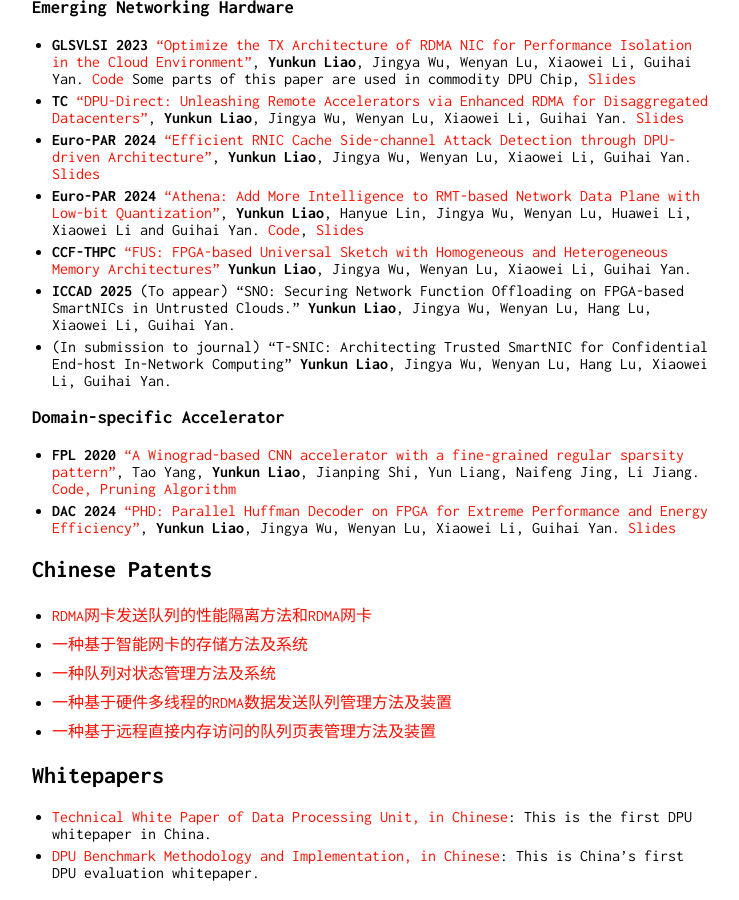
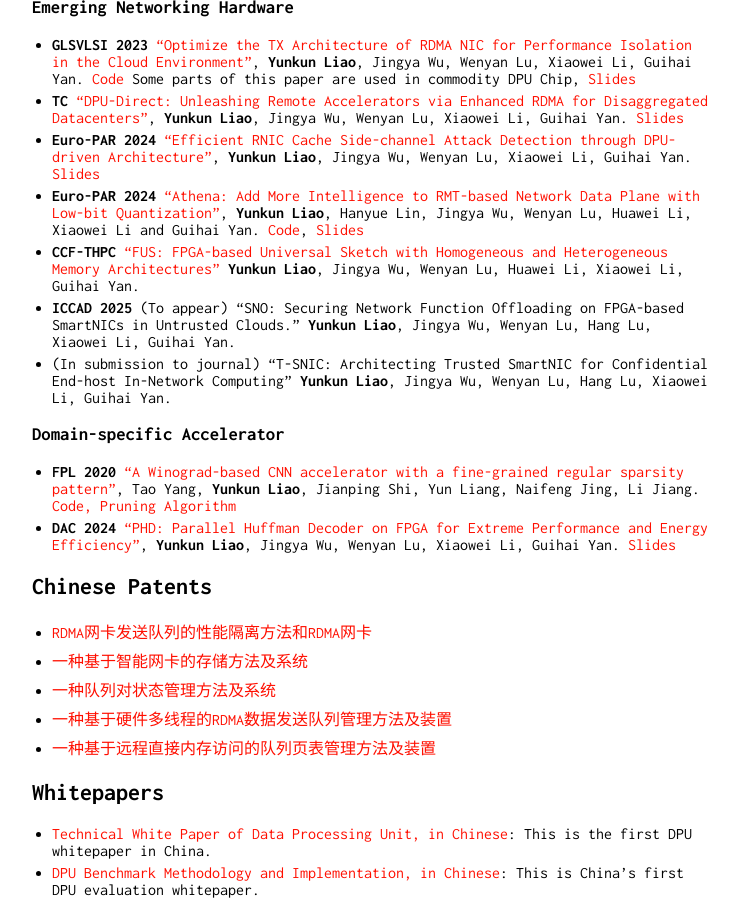
Before and after one commit to liaoyunkun/liaoyunkun.github.io, a Jekyll site: the page built from index.md, in a window 1280 px wide and 900 px high, scrolled down 1029 px. Shown: the whole window, without its empty margins (258-997 px from the left). Built offline with Jekyll 4.4.1, drawn with Linux system fonts in a browser that asks for light colours; our own code applies the rules of GitHub Pages for plain Markdown files.

Commit message:
Update index.md

```diff
--- a/index.md
+++ b/index.md
@@ -43,7 +43,7 @@ I am expected to finish my thesis defense in 2025/11 and graduate in 2026/01. I
 - **TC** ["DPU-Direct: Unleashing Remote Accelerators via Enhanced RDMA for Disaggregated Datacenters"](https://ieeexplore.ieee.org/abstract/document/10536912),  **Yunkun Liao**, Jingya Wu, Wenyan Lu, Xiaowei Li, Guihai Yan. [Slides](./DPU-Direct-Intro.pdf)
 - **Euro-PAR 2024** ["Efficient RNIC Cache Side-channel Attack Detection through DPU-driven Architecture"](https://link.springer.com/chapter/10.1007/978-3-031-69766-1_1), **Yunkun Liao**, Jingya Wu, Wenyan Lu, Xiaowei Li, Guihai Yan. [Slides](./europar-2024-rcsca.pdf)
 - **Euro-PAR 2024** ["Athena: Add More Intelligence to RMT-based Network Data Plane with Low-bit Quantization"](https://link.springer.com/chapter/10.1007/978-3-031-69766-1_18), **Yunkun Liao**, Hanyue Lin, Jingya Wu, Wenyan Lu, Huawei Li, Xiaowei Li and Guihai Yan. [Code](https://github.com/liaoyunkun/dpu-driven-scadet/tree/master), [Slides](./europar-2024-athena.pdf)
-- **CCF-THPC** ["FUS: FPGA-based Universal Sketch with Homogeneous and Heterogeneous Memory Architectures"](https://link.springer.com/article/10.1007/s42514-025-00222-5) **Yunkun Liao**, Jingya Wu, Wenyan Lu, Xiaowei Li, Guihai Yan.
+- **CCF-THPC** ["FUS: FPGA-based Universal Sketch with Homogeneous and Heterogeneous Memory Architectures"](https://link.springer.com/article/10.1007/s42514-025-00222-5) **Yunkun Liao**, Jingya Wu, Wenyan Lu, Huawei Li, Xiaowei Li, Guihai Yan.
 - **ICCAD 2025** (To appear) "SNO: Securing Network Function Offloading on FPGA-based SmartNICs in Untrusted Clouds." **Yunkun Liao**, Jingya Wu, Wenyan Lu, Hang Lu, Xiaowei Li, Guihai Yan.
 - (In submission to journal) "T-SNIC: Architecting Trusted SmartNIC for Confidential End-host In-Network Computing"  **Yunkun Liao**, Jingya Wu, Wenyan Lu, Hang Lu, Xiaowei Li, Guihai Yan.
 
```
